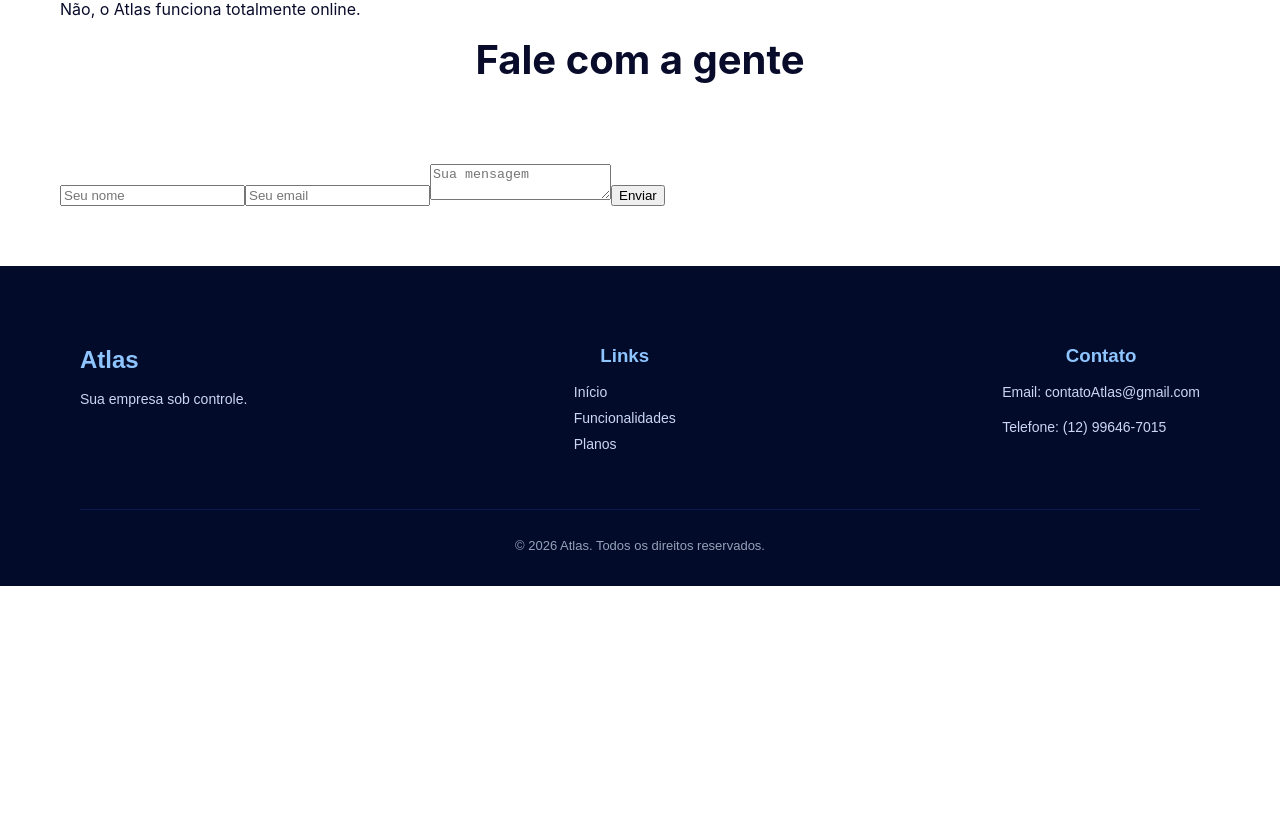
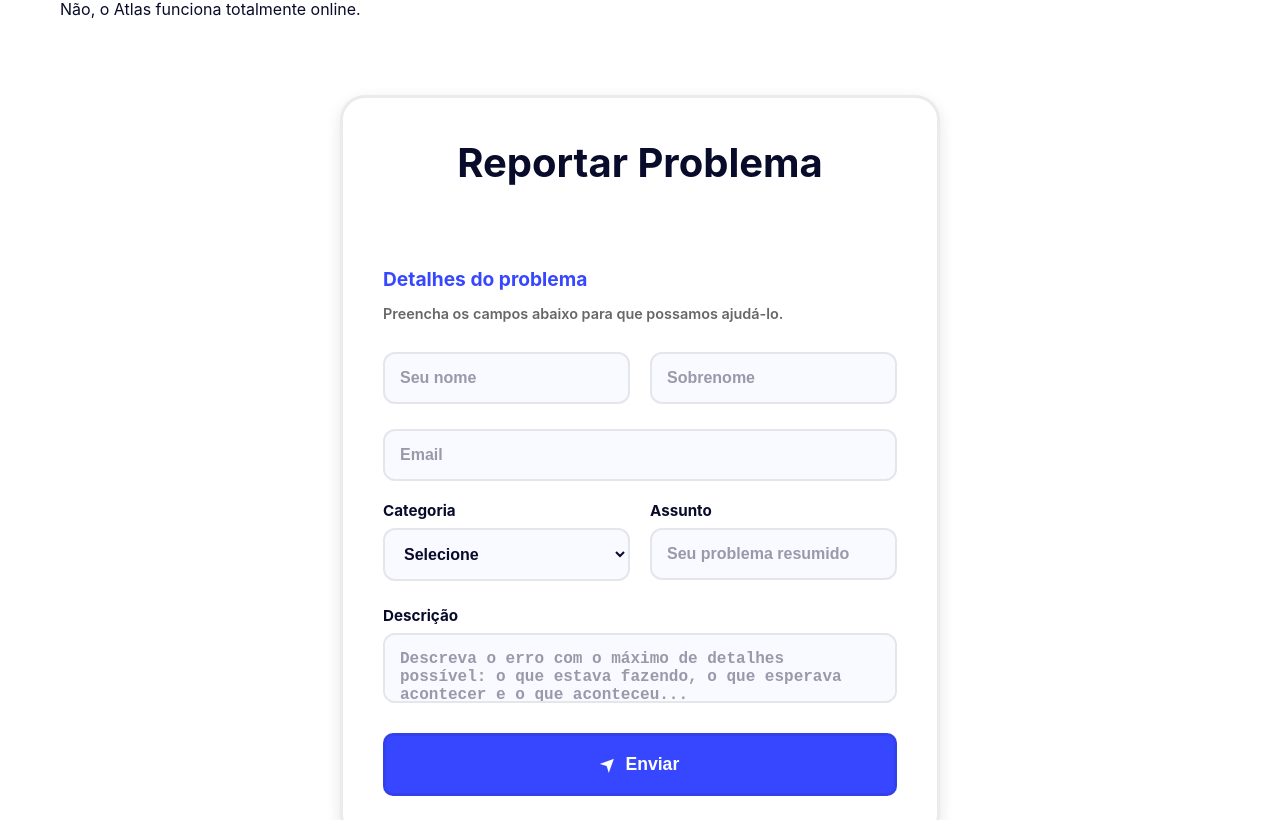
Before and after one commit to carloshenrique54/Atlas, a React (Create React App) app: page / in a window 1280 px wide. Shown: the part 3719-4539 px from the top of the page. Before the commit the page ends 4305 px from the top, so only its background shows below. Built offline with nearby package versions, Linux system fonts and the light colour scheme.

Commit message:
CSS da pagina inicial e footer

```diff
--- a/src/pages/Home.js
+++ b/src/pages/Home.js
@@ -166,17 +166,49 @@ function Home(){
                     </div>
                 </div>
 
-                <div className="formulario">
-                    <h3>Fale com a gente</h3>
+<div className="formulario">
+    <h3>Reportar Problema</h3>
+    <p className="subtitulo">Detalhes do problema</p>
+    <p className="instrucao">Preencha os campos abaixo para que possamos ajudá-lo.</p>
 
-                    <form>
-                        <input type="text" placeholder="Seu nome" required />
-                        <input type="email" placeholder="Seu email" required />
-                        <textarea placeholder="Sua mensagem" required></textarea>
+    <form>
 
-                        <button type="submit">Enviar</button>
-                    </form>
-                </div>
+        <div className="row">
+            <input type="text" placeholder="Seu nome" required />
+            <input type="text" placeholder="Sobrenome" required />
+        </div>
+
+        <input type="email" placeholder="Email" required />
+
+        <div className="row">
+            <div className="field-group">
+                <label>Categoria</label>
+                <select required>
+                    <option value="">Selecione</option>
+                    <option value="suporte">Suporte Técnico</option>
+                    <option value="financeiro">Financeiro</option>
+                    <option value="sugestao">Sugestão</option>
+                </select>
+            </div>
+            <div className="field-group">
+                <label>Assunto</label>
+                <input type="text" placeholder="Seu problema resumido" required />
+            </div>
+        </div>
+
+        <div className="field-group">
+            <label>Descrição</label>
+            <textarea
+                placeholder="Descreva o erro com o máximo de detalhes possível: o que estava fazendo, o que esperava acontecer e o que aconteceu..."
+                required
+            ></textarea>
+        </div>
+
+        <button type="submit">
+            <span className="icon-send">➤</span> Enviar
+        </button>
+    </form>
+</div>
             </section>
         </div>
     )
--- a/src/styles/Home.css
+++ b/src/styles/Home.css
@@ -273,3 +273,145 @@ h4{
     color: #3647ff;
     color: aqua;
 }
+
+.formulario {
+    max-width: 600px;
+    margin: 60px auto;
+    padding: 40px;
+    background-color: white;
+    border-radius: 25px;
+    border: 3px solid rgba(0, 0, 0, 0.08);
+    box-shadow: 0px 5px 15px rgba(0, 0, 0, 0.1);
+    font-family: inherit;
+    box-sizing: border-box;
+}
+
+.formulario *, .formulario *::before, .formulario *::after {
+    box-sizing: border-box;
+}
+
+
+.formulario h3 {
+    text-align: center;
+    font-weight: 750;
+    font-size: 35px;
+    color: #080B2A;
+    margin-bottom: 10px;
+}
+
+
+.formulario .subtitulo {
+    color: #3647ff;
+    font-weight: 700;
+    font-size: 1.2rem;
+    margin-bottom: 5px;
+    text-align: left;
+}
+
+.formulario .instrucao {
+    color: #676767;
+    font-weight: 600;
+    font-size: 0.9rem;
+    margin-bottom: 30px;
+}
+
+.formulario label {
+    display: block;
+    font-weight: 700;
+    color: #080B2A;
+    margin-bottom: 8px;
+    font-size: 0.95rem;
+}
+
+.formulario .row {
+    display: flex;
+    gap: 20px;
+    margin-bottom: 5px;
+    width: 100%;
+}
+
+.formulario .field-group {
+    flex: 1;
+    display: flex;
+    flex-direction: column;
+    min-width: 0;
+}
+
+.formulario input,
+.formulario textarea,
+.formulario select {
+    width: 100%;
+    padding: 15px;
+    margin-bottom: 20px;
+    border: 2px solid rgba(0, 0, 0, 0.08);
+    border-radius: 12px;
+    font-size: 1rem;
+    font-weight: 600;
+    background-color: #f8faff;
+    color: #080B2A;
+    resize: none;
+    transition: all 0.3s ease;
+}
+
+.formulario input:focus,
+.formulario textarea:focus,
+.formulario select:focus {
+    border-color: #3647ff;
+    background-color: white;
+    box-shadow: 0px 0px 15px rgba(54, 71, 255, 0.1);
+    outline: none;
+}
+
+.formulario button {
+    width: 100%;
+    padding: 18px;
+    background-color: #3647ff;
+    color: white;
+    font-size: 1.1rem;
+    font-weight: 700;
+    border: 3px solid rgba(0, 0, 0, 0.08);
+    border-radius: 10px;
+    cursor: pointer;
+    display: flex;
+    align-items: center;
+    justify-content: center;
+    gap: 10px;
+    transition: ease 0.3s;
+    margin-top: 10px;
+}
+
+.formulario button:hover {
+    transform: scale(1.03);
+    box-shadow: 0px 0px 20px #98cdff9a;
+    background-color: #2b39cc;
+}
+
+.formulario .icon-send {
+    transform: rotate(-45deg);
+    display: inline-block;
+}
+
+.formulario input::placeholder,
+.formulario textarea::placeholder {
+    color: #080b2a66;
+}
+
+/* --- Barra de Rolagem Carlosta sua gostosa lindona deixa eu te chupar--- */
+
+::-webkit-scrollbar {
+    width: 10px;
+}
+
+::-webkit-scrollbar-track {
+    background: #f1f1f1;
+}
+
+::-webkit-scrollbar-thumb {
+    background: #3647ff;
+    border-radius: 10px;
+    border: 2px solid #f1f1f1;
+}
+
+::-webkit-scrollbar-thumb:hover {
+    background: #080B2A;
+}
```
